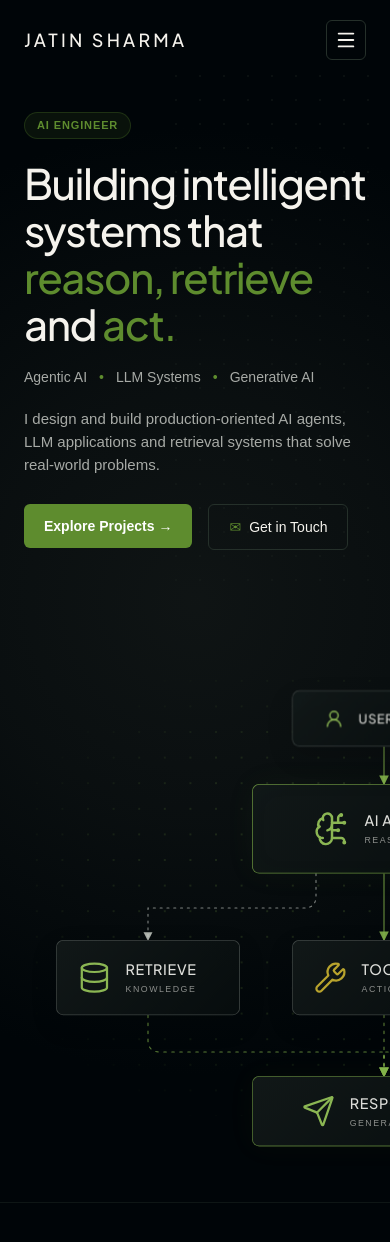
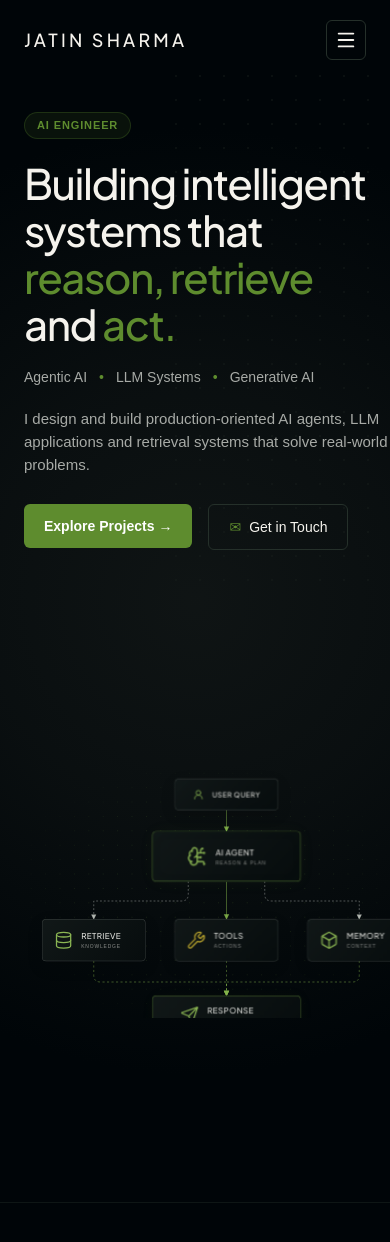
Before and after one commit to JatinKumarSharma/Jatin_Sharma_Portfolio, a React (Vite) app: page / in a window 390 px wide. Shown: the top 1242 px of the page. Built offline with nearby package versions, Linux system fonts and the light colour scheme.

Commit message:
Architecture Diagram SIze and Contact me link Change

```diff
--- a/src/components/layout/Navbar.tsx
+++ b/src/components/layout/Navbar.tsx
@@ -66,7 +66,7 @@ function Navbar() {
             </a>
 
             <a
-              href="#contact"
+              href="mailto:jatin9427@gmail.com"
               className="ml-1 inline-flex h-10 items-center gap-2 rounded-md border border-accent/60 px-4 text-sm text-foreground transition-all hover:bg-accent hover:text-white"
             >
               Contact Me
--- a/src/index.css
+++ b/src/index.css
@@ -530,39 +530,24 @@
 }
 
 /* =========================================
-   RESPONSIVE SCALING
+   RESPONSIVE ARCHITECTURE DIAGRAM
 ========================================= */
 
-/*
-   Desktop:
-
-   No transform.
-
-   This preserves your currently correct
-   desktop diagram exactly.
-*/
-
-@media (min-width: 861px) {
+/* Tablets */
+@media (max-width: 900px) {
   .architecture-wrapper {
-    width: 860px;
-    height: 600px;
+    width: 738px;
+    height: 504px;
   }
 
   .architecture-canvas {
-    transform: none;
+    transform: scale(0.9);
+    transform-origin: top left;
   }
 }
 
-/*
-   Tablet:
 
-   Scale the complete fixed canvas uniformly.
-
-   Because both nodes and SVG are inside the same
-   canvas, they scale together and cannot become
-   misaligned.
-*/
-
+/* Medium tablets */
 @media (max-width: 768px) {
   .architecture-wrapper {
     width: 656px;
@@ -571,48 +556,51 @@
 
   .architecture-canvas {
     transform: scale(0.8);
+    transform-origin: top left;
   }
 }
 
-/*
-   Mobile:
 
-   Use almost the entire available width while
-   maintaining a small safe margin.
-
-   No individual node resizing occurs.
-   The entire architecture scales as one object.
-*/
-
-@media (max-width: 320px) {
+/* Mobile - scale complete diagram to half */
+@media (max-width: 640px) {
   .architecture-wrapper {
-    width: 100%;
-    height: auto;
-    aspect-ratio: 820 / 560;
+    width: 410px;
+    height: 280px;
+    max-width: 100%;
+    margin: 0 auto;
     overflow: hidden;
   }
 
   .architecture-canvas {
-    transform: scale(
-      calc((100vw - 32px) / 820)
-    );
+    width: 820px;
+    height: 560px;
+    transform: scale(0.5);
+    transform-origin: top left;
   }
 }
-/*
-   Very small devices:
 
-   Maintain a minimum amount of breathing room
-   without causing horizontal clipping.
-*/
 
-@media (max-width: 400px) {
+/* Smaller phones */
+@media (max-width: 430px) {
   .architecture-wrapper {
-    width: 100%;
+    width: 369px;
+    height: 252px;
   }
 
   .architecture-canvas {
-    transform: scale(
-      calc((100vw - 24px) / 820)
-    );
+    transform: scale(0.45);
   }
 }
+
+
+/* Very small phones */
+@media (max-width: 380px) {
+  .architecture-wrapper {
+    width: 328px;
+    height: 224px;
+  }
+
+  .architecture-canvas {
+    transform: scale(0.4);
+  }
+}
```
